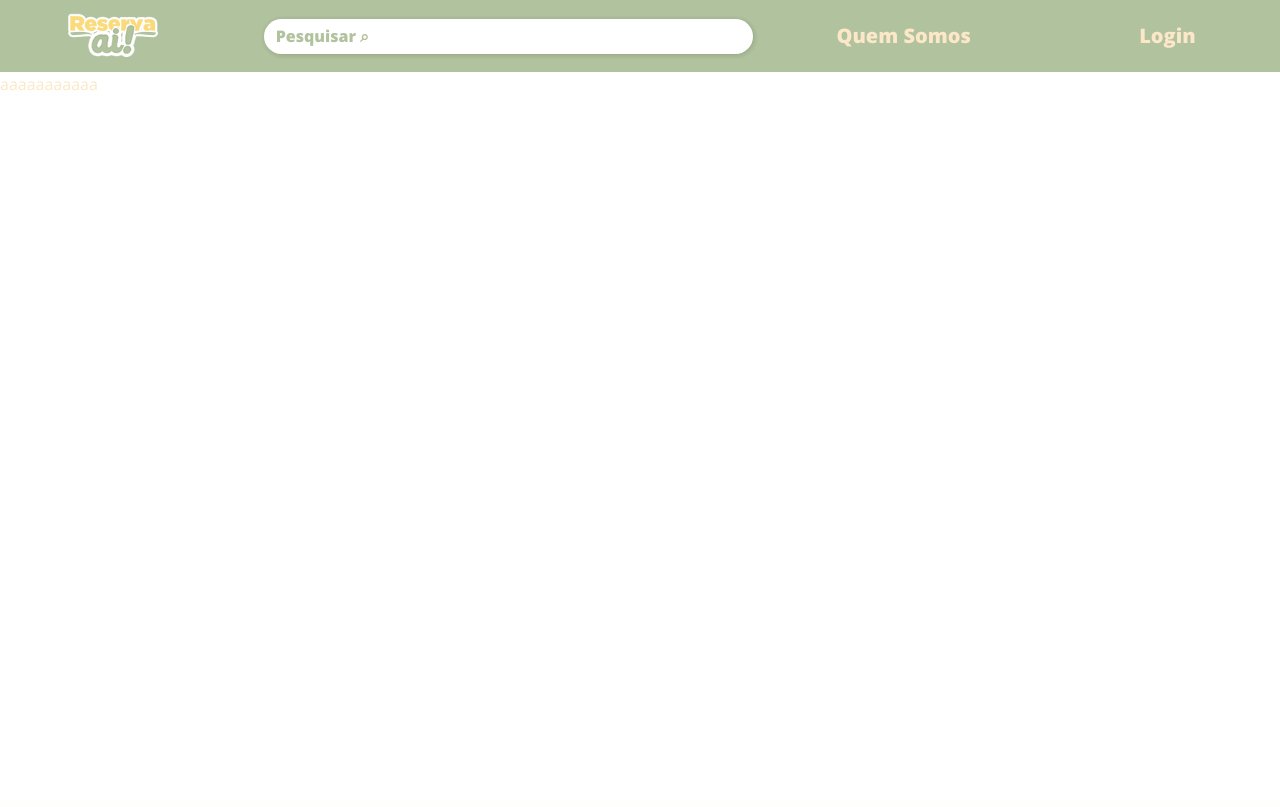
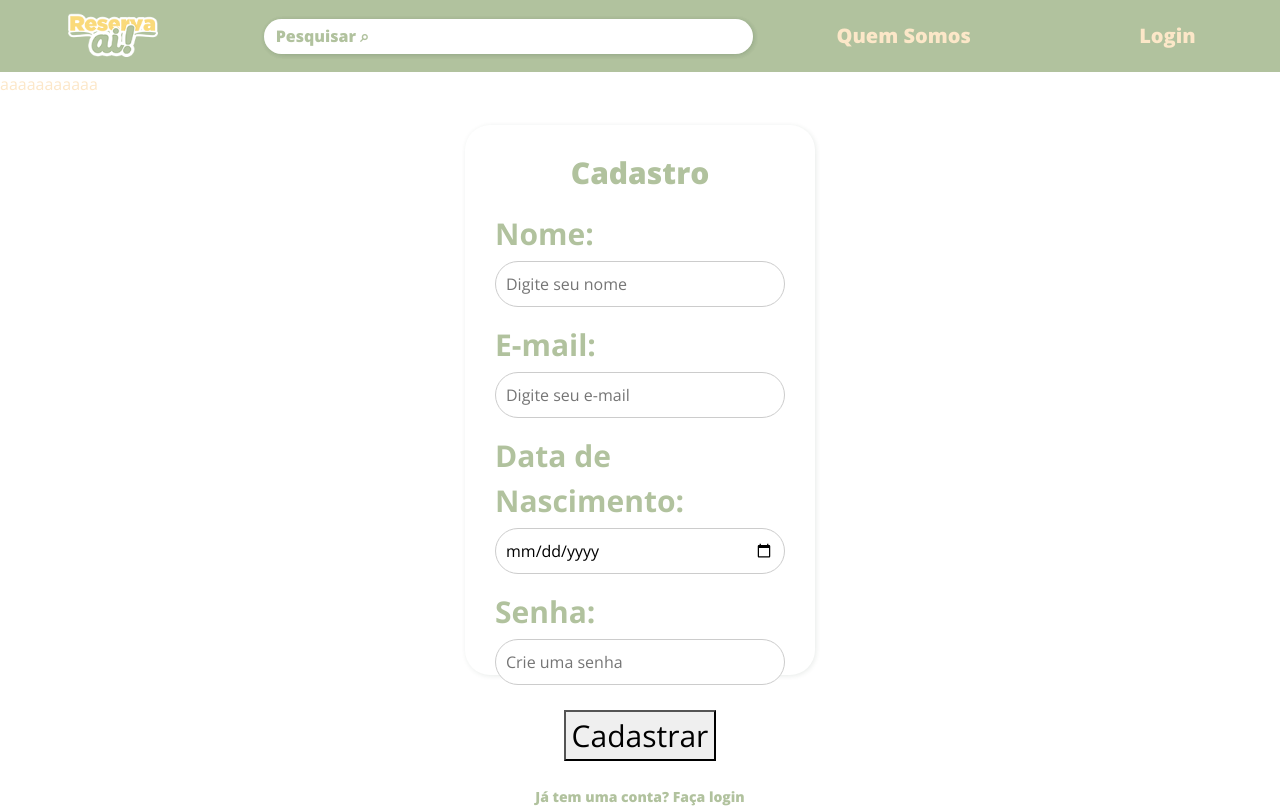
Before and after one commit to valdomg/Hotel_Eng, a Flask app: template templates/cadastroUsuario.html in a window 1280 px wide. Before the commit the page ends 90 px from the top, so only its background shows below. Run offline with Flask 3, Linux system fonts and the light colour scheme; the template is opened without the code that fills it, so the values that code supplies are empty.

Commit message:
Formulários em html

```diff
--- a/templates/cadastroUsuario.html
+++ b/templates/cadastroUsuario.html
@@ -1,5 +1,6 @@
 <!DOCTYPE html>
 <html lang="en">
+
 <head>
   <meta charset="UTF-8">
   <meta name="viewport" content="width=device-width, initial-scale=1.0">
@@ -14,6 +15,7 @@
   <!-- Importação do arquivo de estilos CSS personalizado -->
   <link rel="stylesheet" href="{{ url_for('static', filename='css/styles.css') }}">
 </head>
+
 <body>
 
   <!-- NAVBAR (Barra de Navegação) -->
@@ -43,8 +45,46 @@
     </div>
   </header>
 
+  <main>
+    <section>
+      <div class="formulario">
+        <form action="/cadastro" method="POST">
+          <h2>Cadastro</h2>
+
+          <div class="item-form">
+            <label for="nome">Nome:</label>
+            <input type="text" id="nome" name="nome" required placeholder="Digite seu nome">
+          </div>
+
+          <div class="item-form">
+            <label for="email">E-mail:</label>
+            <input type="email" id="email" name="email" required placeholder="Digite seu e-mail">
+          </div>
+
+          <div class="item-form">
+            <label for="data_nascimento">Data de Nascimento:</label>
+            <input type="date" id="data_nascimento" name="data_nascimento" required>
+          </div>
+
+          <div class="item-form">
+            <label for="senha">Senha:</label>
+            <input type="password" id="senha" name="senha" required placeholder="Crie uma senha">
+          </div>
+
+          <div class="form-group-btn">
+            <button type="submit" class="btn-cadastro">Cadastrar</button>
+          </div>
+
+          <a href="login.html">Já tem uma conta? Faça login</a>
+        </form>
+      </div>
+    </section>
+
+  </main>
+
   <footer>
     aaaaaaaaaaa
   </footer>
 </body>
+
 </html>
```
Also changed, not shown: templates/login.html (+9 -8 lines). Lines whose indentation alone changed are shown as unchanged.
